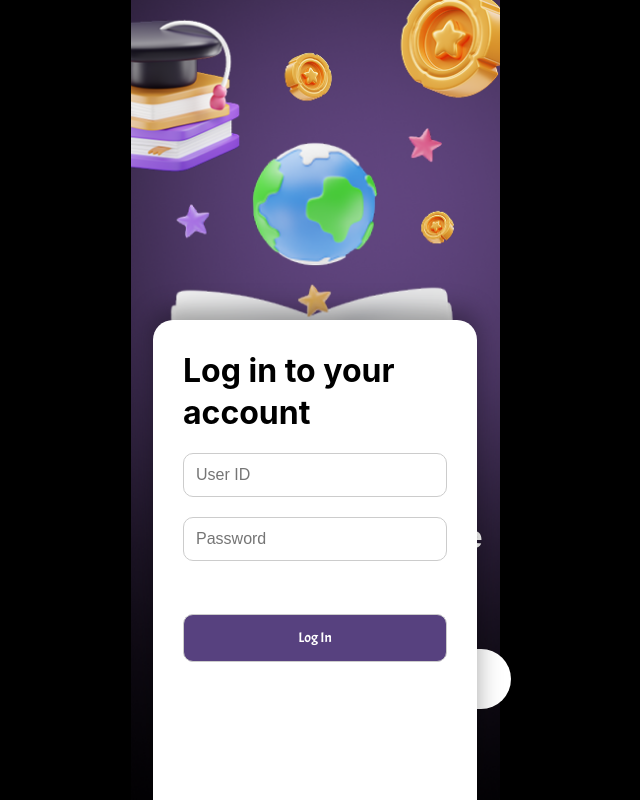
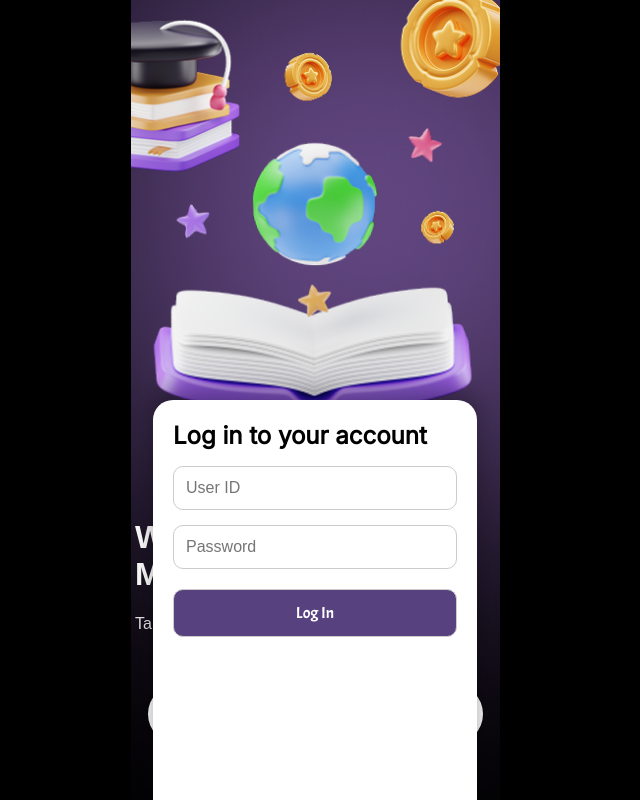
Before and after one commit to lirunziii/frontend, a plain HTML site: page index.html in a window 1280 px wide. Both pictures are taken after a click on the button "GET STARTED". Shown: the whole page, without its empty margins (325-965 px from the left). Drawn offline with Linux system fonts and the light colour scheme; a web font is replaced by a local one.

Commit message:
12.2位置变形修改

```diff
--- a/index.html
+++ b/index.html
@@ -3,35 +3,34 @@
 <head>
 <meta charset="UTF-8">
 <title>Get Started</title>
-<link href="https://fonts.googleapis.com/css2?family=ABeeZee&family=Acme&family=ADLaM+Display&display=swap" rel="stylesheet">
+<link href="https://fonts.googleapis.com/css2?family=Inter&family=ABeeZee&family=Acme&family=ADLaM+Display&display=swap" rel="stylesheet">
 <style>
-/* ---------- 页面基础 ---------- */
 body {
     margin: 0;
     padding: 0;
     height: 100vh;
-    overflow: hidden; /* 防止滚动 */
+    overflow: hidden;
     display: flex;
     justify-content: center;
     align-items: center;
-    background-color: black; /* 背景两侧填充黑色 */
+    background-color: black;
     font-family: Arial, sans-serif;
 }
 
-/* ---------- 背景容器 ---------- */
+/* 背景容器 */
 .bg-container {
     width: 100%;
     max-width: 450px;
     height: 100%;
     background: url("sc/backg.png") no-repeat center center;
-    background-size: contain; /* 保证整张图显示 */
+    background-size: contain;
     position: relative;
 }
 
-/* ---------- 内容 ---------- */
+/* 主内容 */
 .content {
     position: absolute;
-    left: 10vh;
+    left: 10%;
     top: 55%;
     color: white;
     text-align: left;
@@ -40,31 +39,29 @@ body {
 
 .inner {
     margin: 0 auto;
-    width: 335px;
-    text-align: left;
+    width: 100%;
+    max-width: 335px;
+    text-align: center;
 }
 
 h1 {
     margin-top: 22%;
-    margin-left: 0vh;
     font-size: 32px;
     font-family:"ADLaM Display", Arial, sans-serif;
 }
 
 p {
-    margin-top: 0;
-    margin-left: 2%;
+    margin-top: 10px;
     opacity: 0.9;
     font-size: 16px;
     font-family:"ABeeZee", Arial, sans-serif;
 }
 
 .btn {
-    margin-top: 35x;
+    margin-top: 35px;
     background: white;
     color: black;
-    padding: 18px 30px;
-    width: 41vh;
+    width: 100%;
     height: 60px;
     font-size: 16px;
     border-radius: 100px;
@@ -73,33 +70,31 @@ p {
     font-family:"Acme", Arial, sans-serif;
 }
 
-/* ---------- 弹窗 ---------- */
+/* 弹窗 */
 .popup {
     position: fixed;
     left: 50%;
-    bottom: -100%; /* 初始隐藏 */
+    bottom: -100%;
     transform: translateX(-50%);
-    width: 100%;
+    width: 90%;
     max-width: 324px;
-    height: 60%;
+    height: 50%;
     background: white;
     border-radius: 20px 20px 0 0;
-    padding: 30px;
+    padding: 20px;
     box-shadow: 0 -10px 25px rgba(0,0,0,0.35);
     transition: bottom 0.35s ease-out;
     box-sizing: border-box;
     z-index: 10;
 }
 
-/* 弹窗显示 */
 .popup.show {
     bottom: 0;
 }
 
-/* 标题 */
 .popup h2 {
-    margin: 0 0 20px 0;
-    font-size: 32px;
+    margin: 0 0 15px 0;
+    font-size: 24px;
     font-weight: 700;
     line-height: 1.3;
     font-family: "Inter", Arial, sans-serif;
@@ -108,33 +103,27 @@ p {
 /* 输入框和按钮统一宽度 */
 .popup input,
 .popup .btn {
-    width: 100%;               /* 占满父容器宽度 */
-    max-width: 100%;           /* 限制最大宽度 */
-    box-sizing: border-box;    /* 包括 padding 和 border */
+    width: 100%;
+    box-sizing: border-box;
     display: block;
     border-radius: 10px;
     font-size: 16px;
     border: 1px solid #ccc;
 }
 
-/* 输入框样式 */
 .popup input {
-    margin-top: 20px;
+    margin-top: 15px;
     padding: 12px;
-
 }
 
-/* 按钮样式 */
 .popup .btn {
     background: #57417F;
     color: white;
-    font-size: 14px;
+    font-size: 16px;
     font-weight: 500;
-    margin-top: 30px;
+    margin-top: 20px;
+    height: 48px;
     cursor: pointer;
-    padding: 10px;
-    margin-top: 20%;
-    height: 48px;
 }
 </style>
 </head>
@@ -150,9 +139,9 @@ p {
     </div>
 </div>
 
-<!-- 弹出的登录框 -->
+<!-- 弹窗 -->
 <div class="popup" id="loginPopup">
-    <h2 class="h2">Log in to your account</h2>
+    <h2>Log in to your account</h2>
     <input id="userid" placeholder="User ID">
     <input id="pwd" type="password" placeholder="Password">
     <button class="btn" onclick="login()">Log In</button>
@@ -164,20 +153,18 @@ const btn = document.getElementById("openLogin");
 
 // 打开弹窗
 btn.addEventListener("click", function(e) {
-    e.stopPropagation(); // 阻止事件冒泡
+    e.stopPropagation();
     popup.classList.add("show");
 });
 
-// 点击空白区域关闭弹窗
+// 点击空白关闭弹窗
 document.addEventListener("click", function(e) {
-    if(popup.classList.contains("show") &&
-       !popup.contains(e.target) &&
-       e.target !== btn) {
+    if(popup.classList.contains("show") && !popup.contains(e.target) && e.target !== btn) {
         popup.classList.remove("show");
     }
 });
 
-// 阻止点击弹窗内部关闭
+// 阻止弹窗点击冒泡
 popup.addEventListener("click", function(e){
     e.stopPropagation();
 });
```
Also changed, not shown: login.html (deleted, +0 -82 lines).
